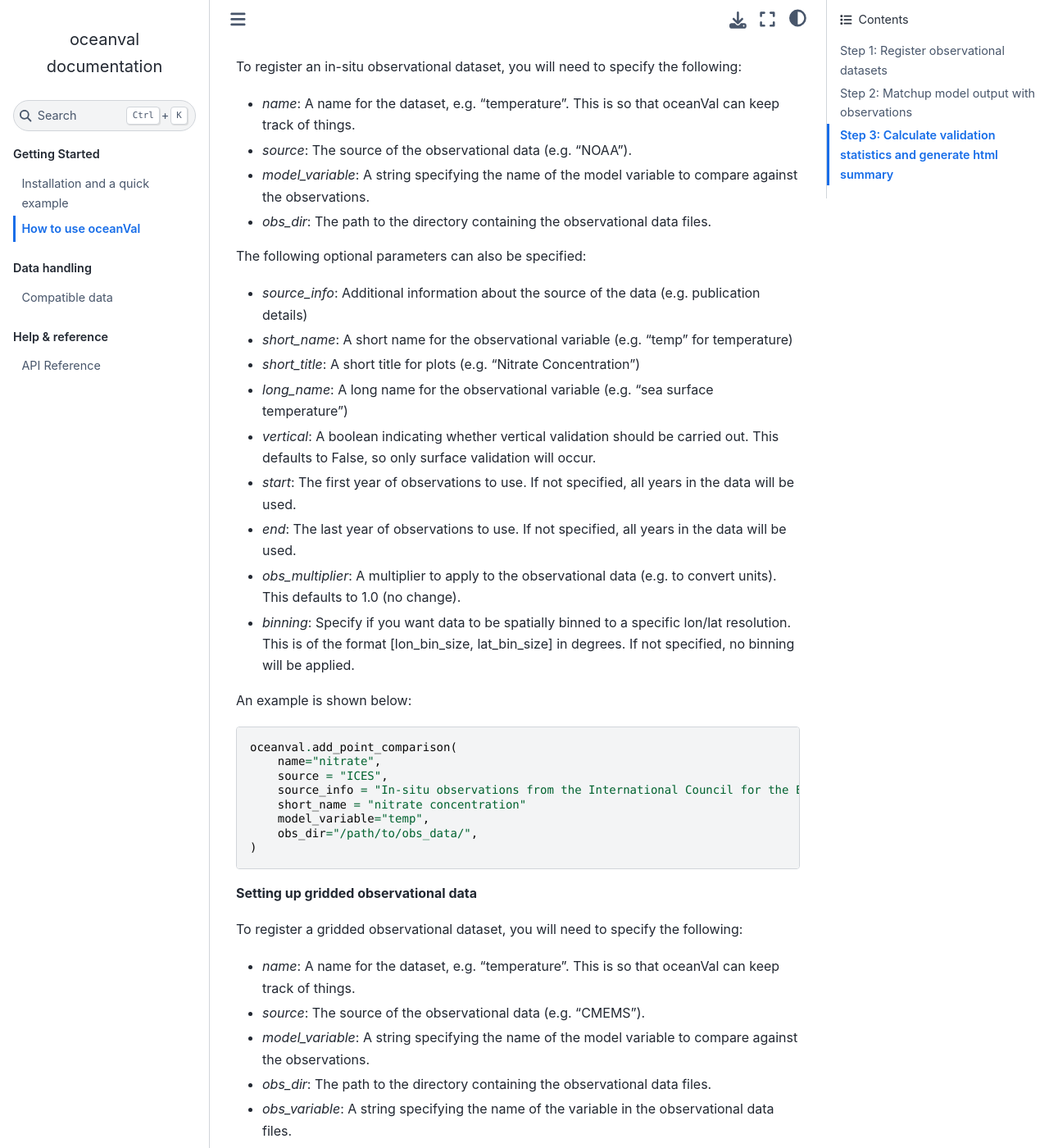
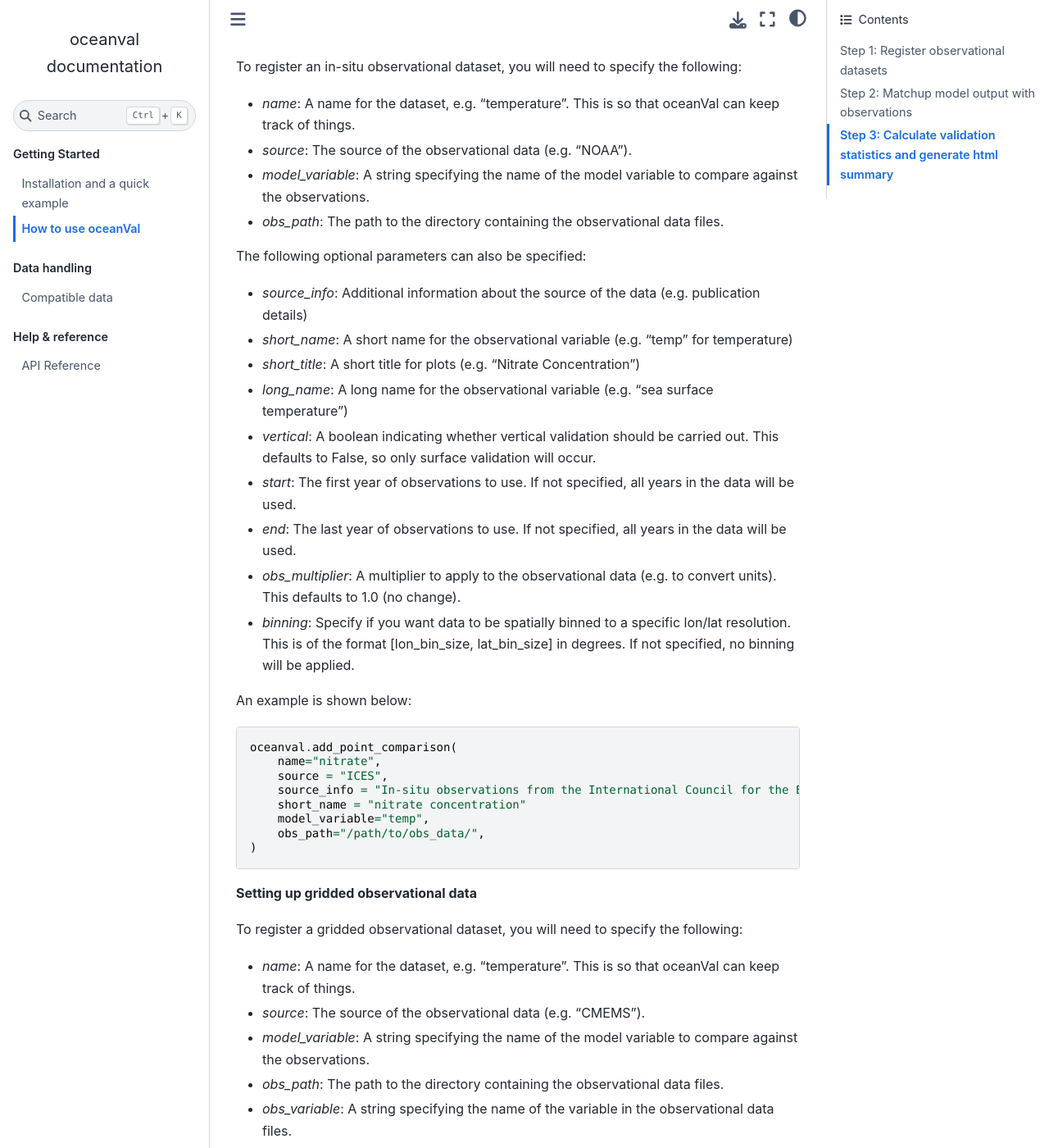
Before and after one commit to pmlmodelling/oceanVal, a Sphinx documentation site: the page built from docs/source/how_to_use.rst, in a window 1280 px wide and 1400 px high, scrolled down 608 px. Shown: the whole window at 82% size. Built offline with Sphinx 7.4.7 and the Sphinx Book theme 1.1.4, drawn with Linux system fonts in a browser that asks for light colours.

Commit message:
obs_path in howto

```diff
--- a/docs/source/how_to_use.rst
+++ b/docs/source/how_to_use.rst
@@ -23,7 +23,7 @@ To register an in-situ observational dataset, you will need to specify the follo
 - `name`: A name for the dataset, e.g. "temperature". This is so that oceanVal can keep track of things.
 - `source`: The source of the observational data (e.g. "NOAA").
 - `model_variable`: A string specifying the name of the model variable to compare against the observations.
-- `obs_dir`: The path to the directory containing the observational data files.
+- `obs_path`: The path to the directory containing the observational data files.
 
 The following optional parameters can also be specified:
 
@@ -47,7 +47,7 @@ An example is shown below:
         source_info = "In-situ observations from the International Council for the Exploration of the Sea"
         short_name = "nitrate concentration"
         model_variable="temp",
-        obs_dir="/path/to/obs_data/",
+        obs_path="/path/to/obs_data/",
     )
 
 
@@ -59,7 +59,7 @@ To register a gridded observational dataset, you will need to specify the follow
 - `name`: A name for the dataset, e.g. "temperature". This is so that oceanVal can keep track of things.
 - `source`: The source of the observational data (e.g. "CMEMS").
 - `model_variable`: A string specifying the name of the model variable to compare against the observations.
-- `obs_dir`: The path to the directory containing the observational data files.
+- `obs_path`: The path to the directory containing the observational data files.
 - `obs_variable`: A string specifying the name of the variable in the observational data files.
 - `climatology`: A boolean indicating whether the observational data is a climatology.
 
@@ -87,7 +87,7 @@ An example is shown below:
         short_name = "oxygen concentration"
         model_variable="oxygen",
         obs_variable="O2_concentration",
-        obs_dir="/path/to/obs_data/",
+        obs_path="/path/to/obs_data/",
         climatology=False,
     )
 
```
